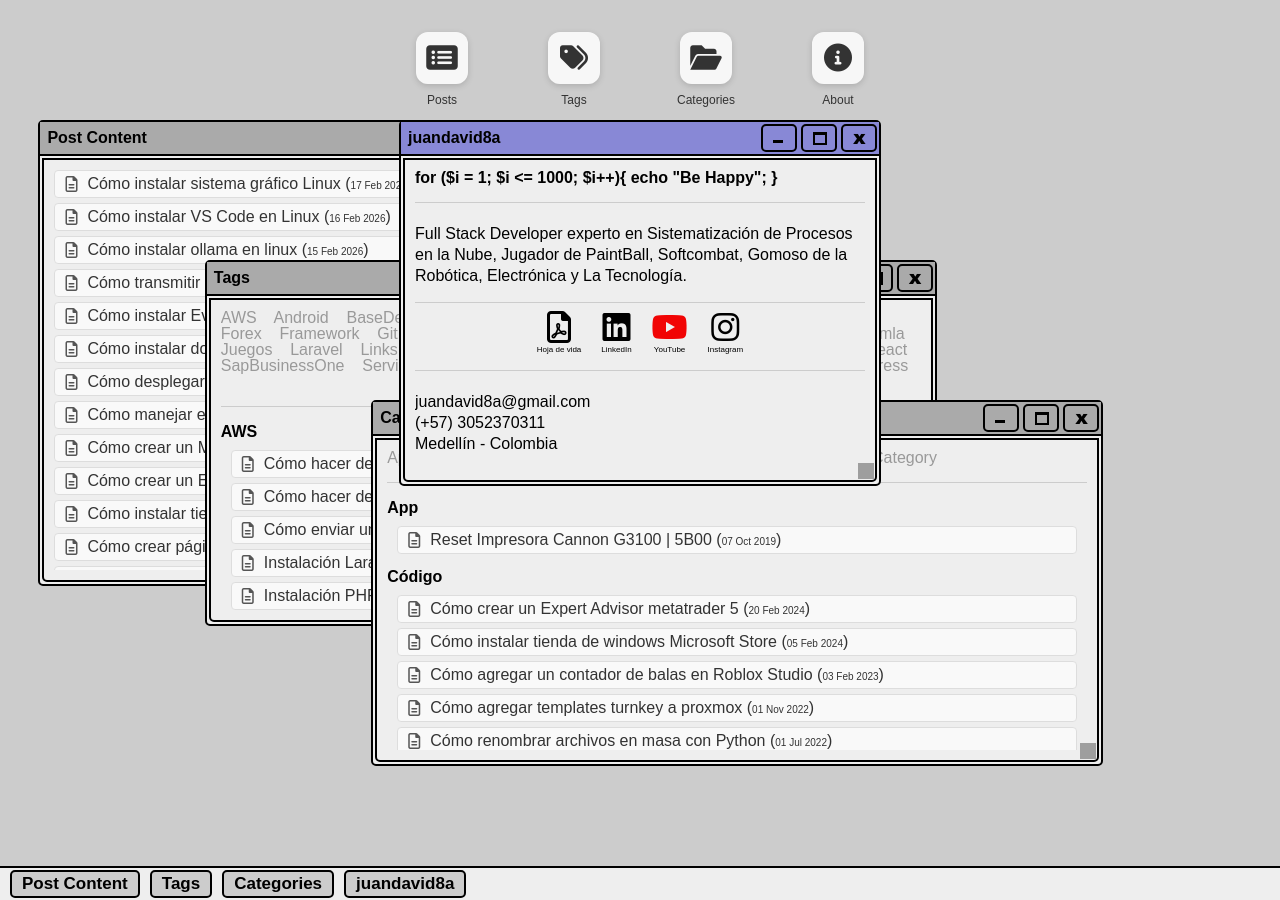
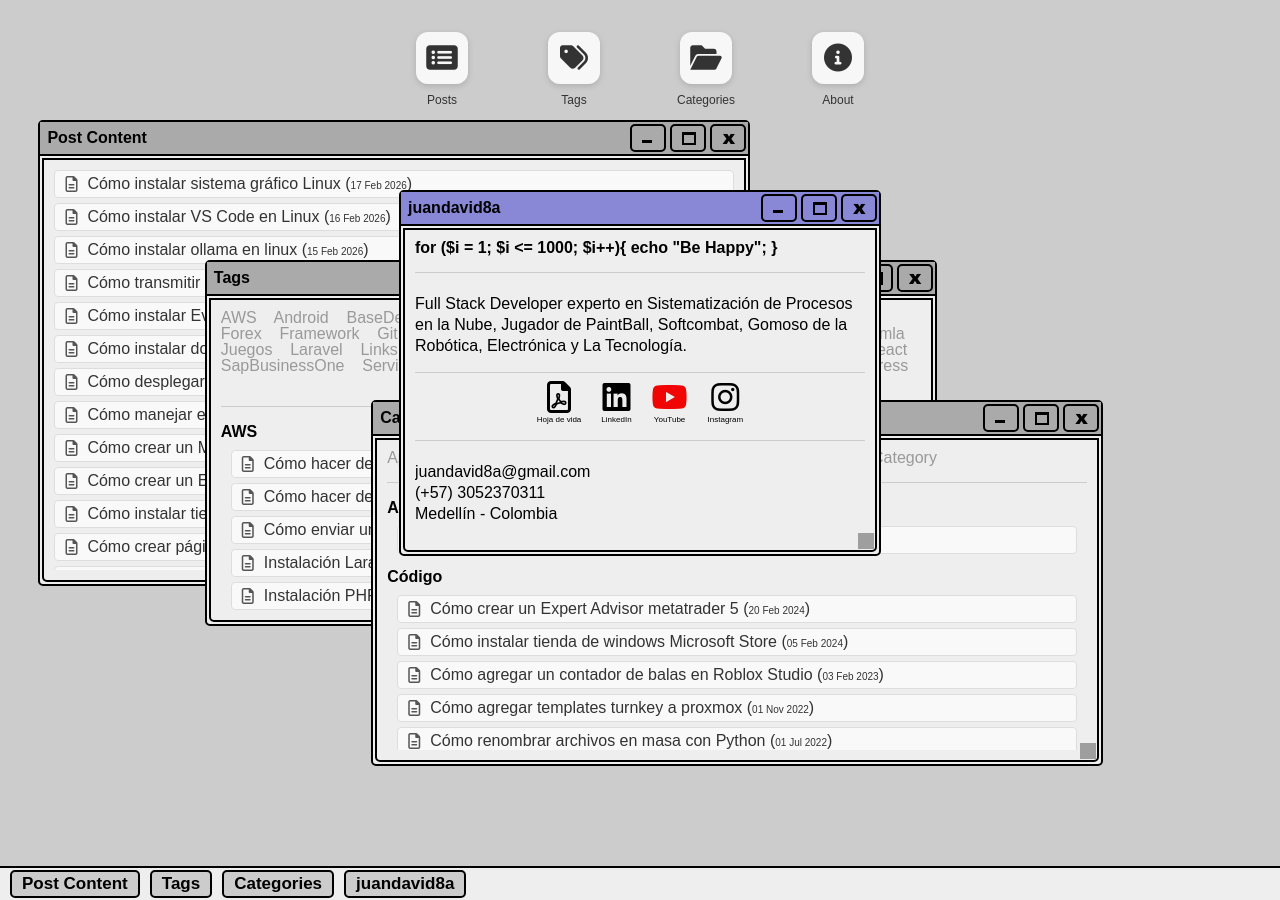
Before and after one commit to codigo8a/codigo8a.github.io, a Jekyll site: the page built from index.markdown, in a window 1280 px wide. Built offline with Jekyll 4.4.1, drawn with Linux system fonts in a browser that asks for light colours; nearby versions of some CDN libraries; grey boxes are pictures that could not be loaded.

Commit message:
feat: window4 css updated

```diff
--- a/assets/css/style.css
+++ b/assets/css/style.css
@@ -441,7 +441,7 @@ select {
 }
 
 #window4 {
-  top: 120px;
+  top: 190px;
   left: 50%;
   transform: translateX(-50%);
 }
```
